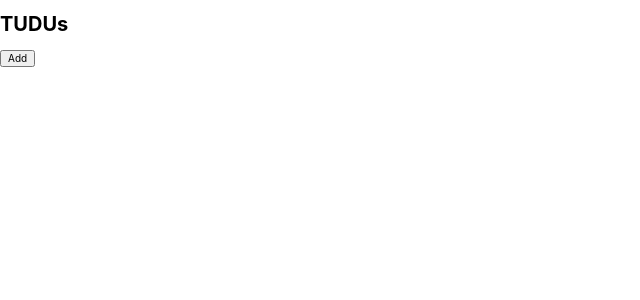
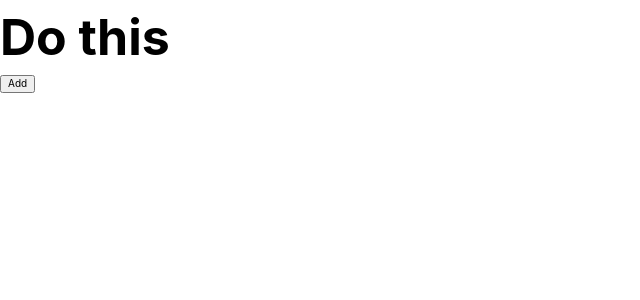
Before and after one commit to luiscarlin/context-hooks-flux, a React (Vite) app: page / in a window 1280 px wide. Shown: the top 300 px of the page, without its empty margins (0-640 px from the left). Built offline with nearby package versions, Linux system fonts and the light colour scheme.

Commit message:
add some styles

```diff
--- a/src/App.js
+++ b/src/App.js
@@ -9,7 +9,7 @@ function App() {
 
   return (
     <main className="app">
-      <h1>TUDUs</h1>
+      <h1>Do this</h1>
       <button onClick={() => dispatch(actions.add())}>Add</button>
       {state.map(item => (
         <TodosItem key={item.id} {...item} />
--- a/src/index.scss
+++ b/src/index.scss
@@ -3,12 +3,12 @@
 
 html {
   box-sizing: border-box;
-  font-size: 10px;
   font-family: -apple-system, BlinkMacSystemFont, "Segoe UI", "Roboto", "Oxygen",
     "Ubuntu", "Cantarell", "Fira Sans", "Droid Sans", "Helvetica Neue",
     sans-serif;
   -webkit-font-smoothing: antialiased;
   -moz-osx-font-smoothing: grayscale;
+  font-size: 62.5%;
 }
 *,
 *:before,
@@ -19,3 +19,9 @@ body {
   transition: all 0.7s ease-in-out;
   background: white;
 }
+h1 {
+  line-height: 1.5;
+  color: black;
+  margin: 0;
+  font-size: 5rem;
+}
```
